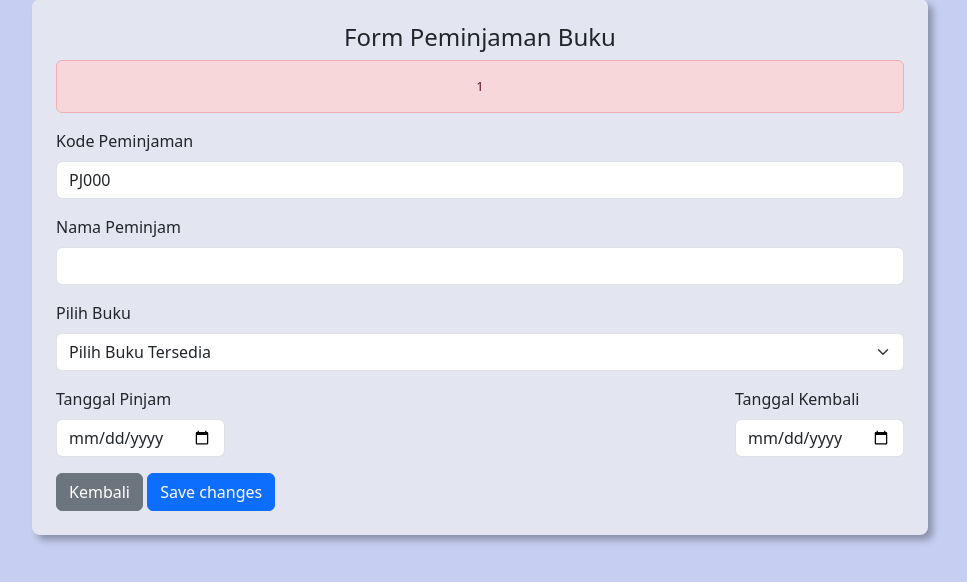
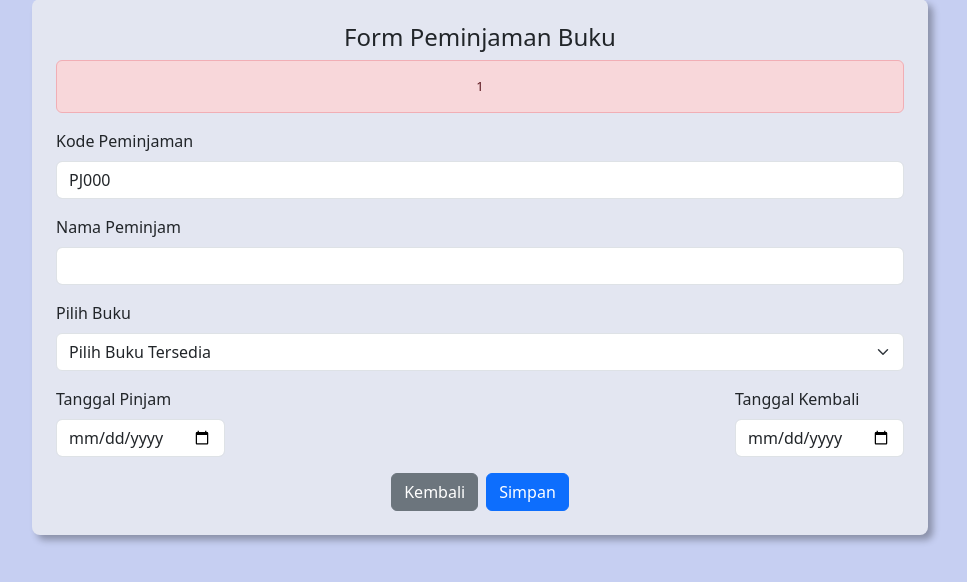
Before and after one commit to Wedneszay/124250013_Latres, a PHP site: page /form_pinjam.php in a window 1280 px wide. Shown: the part 137-719 px from the top of the page, without its empty margins (160-1127 px from the left). Run offline with PHP 8.4, Linux system fonts and the light colour scheme; a user stored in the database is signed in; data comes from the database, SQL or seed files in the repository.

Commit message:
Update button form

```diff
--- a/form_edit.php
+++ b/form_edit.php
@@ -87,7 +87,7 @@ $row = mysqli_fetch_assoc($result);
                         <option value="Komedi">Komedi</option>
                     </select>
                 </div>
-                <div class="form-button">
+                <div class="form-button d-flex justify-content-center gap-2">
                     <button type="button" class="btn btn-secondary" data-bs-dismiss="modal">Kembali</button>
                     <button type="submit" class="btn btn-primary">Save changes</button>
                 </div>
--- a/form_pinjam.php
+++ b/form_pinjam.php
@@ -88,9 +88,9 @@ $result = mysqli_query($koneksi, $query);
                         <input type="date" class="form-control" id="exampleFormControlInput5" name="deadline" required>
                     </div>
                 </div>
-                <div class="form-button">
+                <div class="form-button d-flex justify-content-center gap-2">
                     <button type="button" class="btn btn-secondary" data-bs-dismiss="modal">Kembali</button>
-                    <button type="submit" class="btn btn-primary">Save changes</button>
+                    <button type="submit" class="btn btn-primary">Simpan</button>
                 </div>
             </form>
         </div>
```
